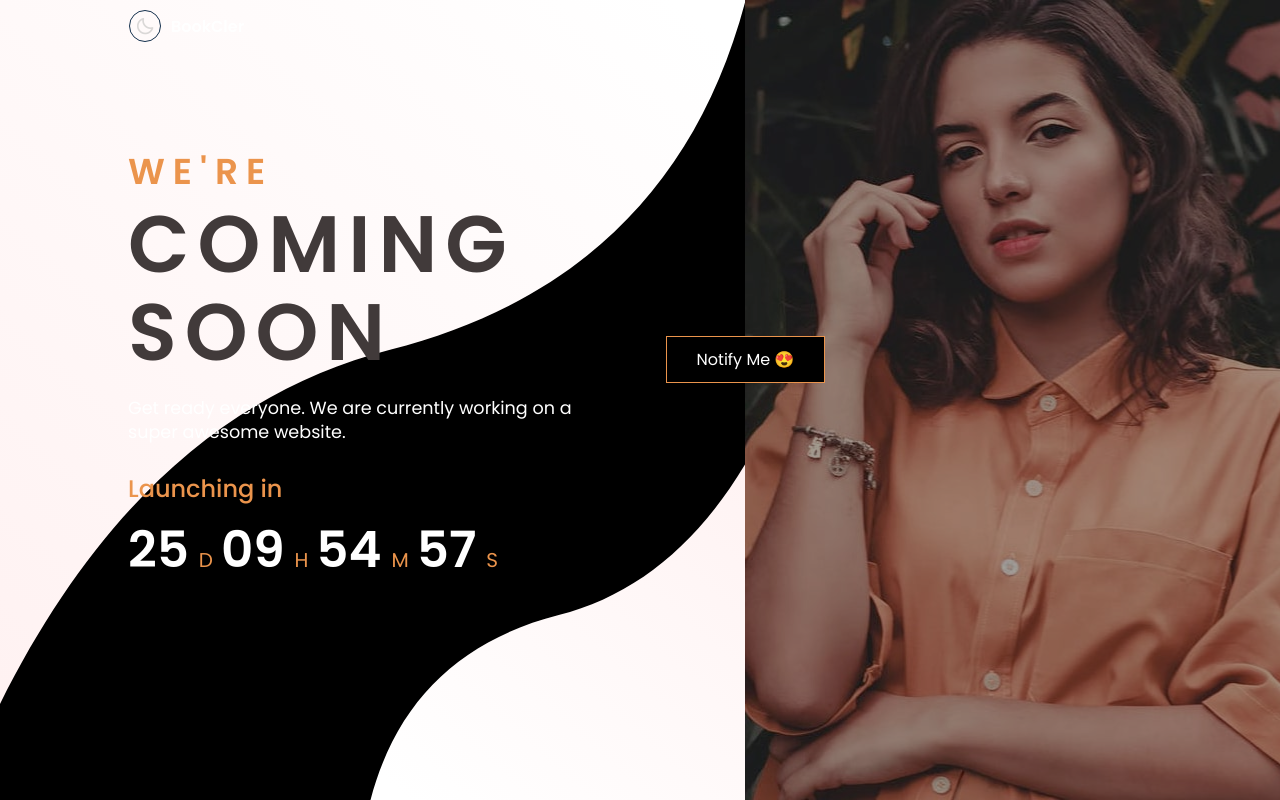
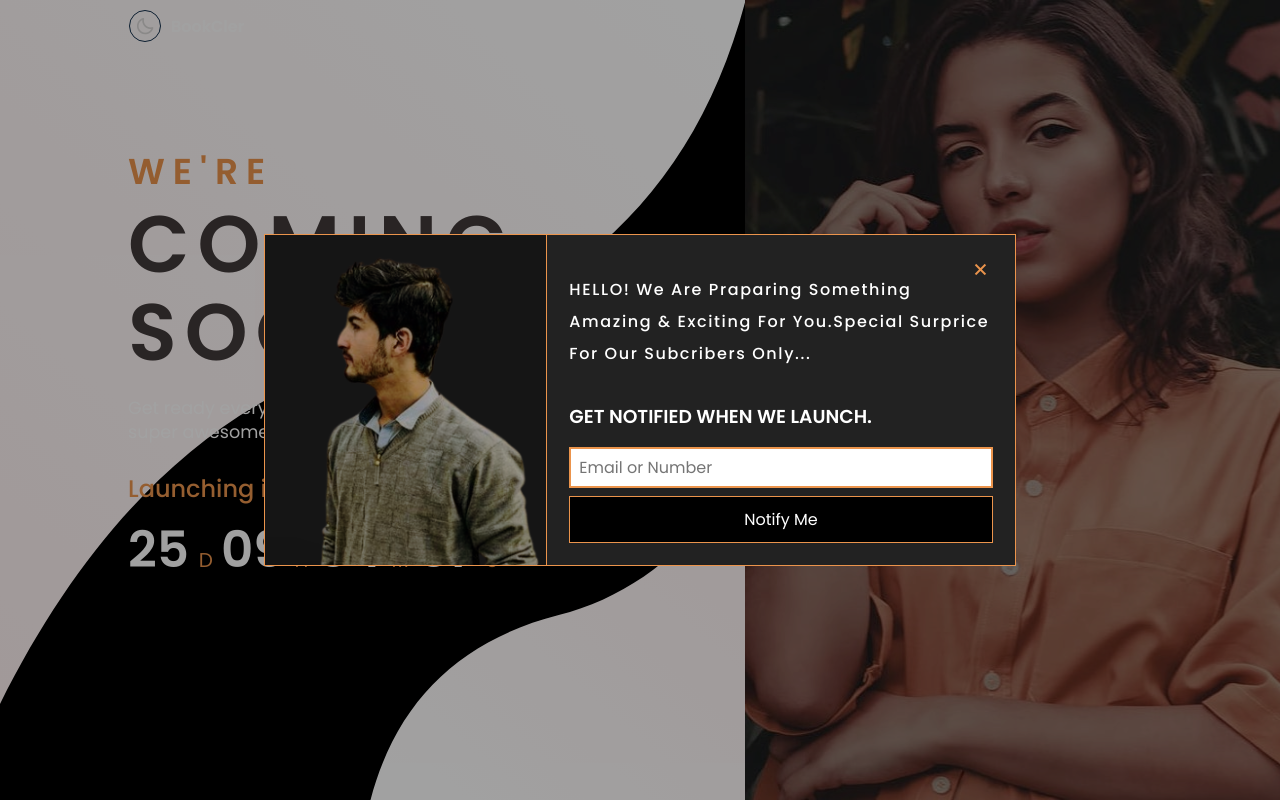
Before and after one commit to imran-baitham/CommingSoonPage, a plain HTML site: page index.html in a window 1280 px wide. Drawn offline with nearby package versions, Linux system fonts and the light colour scheme; files whose address does not match are found by name.

Commit message:
working on

```diff
--- a/assets/css/styles.css
+++ b/assets/css/styles.css
@@ -278,6 +278,96 @@ footer a {
   transition: 0.4s;
 }
 
+/* =================== */
+.model {
+  position: fixed;
+  top: 0%;
+  left: 0%;
+  right: 0%;
+  width: 100%;
+  height: 100vh;
+  background-color: var(--bg-theme);
+  justify-content: center;
+  display: flex;
+  align-items: center;
+  /* visibility: hidden; */
+}
+
+.pop_up {
+  width: 47rem;
+  height: auto;
+  background-color: var(--container-color);
+  border: 1.5px solid var(--first-color);
+  margin-right: 1rem;
+  margin-left: 1rem;
+  display: block;
+  flex-direction: column;
+}
+
+.pop_first {
+  width: 90%;
+  background-image: url(/assets/img/imran.png);
+  background-position: right;
+  background-size: cover;
+  background-repeat: no-repeat;
+  background-color: var(--bg-theme);
+  background-blend-mode: color;
+  border-right: 1px solid var(--first-color);
+}
+
+.pop_second {
+  padding: 3%;
+}
+
+.pop_second h2 {
+  font-size: var(--normal-font-size);
+  line-height: 2rem;
+  font-weight: var(--font-medium);
+  letter-spacing: 0.1rem;
+  text-transform: capitalize;
+  padding-top: 1rem;
+}
+
+/*  */
+.pop_second h3 {
+  padding-top: 2rem;
+  text-transform: uppercase;
+}
+
+.close_btn {
+  float: right;
+  cursor: pointer;
+}
+
+.close_btn i {
+  color: var(--first-color);
+  font-size: var(--h2-font-size);
+}
+
+.form_style {
+  width: 100%;
+  height: auto;
+  margin-top: 1rem;
+}
+
+.form_style input {
+  width: 100%;
+  outline: none;
+  border: 1px solid black;
+  padding: 6px 8px;
+  border: 2px solid var(--first-color);
+
+}
+
+.form_style button {
+  width: 100%;
+  padding: 10px 10px;
+  margin-top: .5rem;
+  border: 1px solid var(--first-color);
+  background-color: var(--body-color);
+  color: var(--text-color);
+}
+
 @media only screen and (min-width: 768px) {
   header {
     padding-left: 9.3%;
@@ -322,25 +412,9 @@ footer a {
     padding-left: 10px;
     display: block;
   }
+
+  .pop_up {
+    display: flex;
+    flex-direction: row;
+  }
 }
-
-.model {
-  position: fixed;
-  top: 0%;
-  left: 0%;
-  right: 0%;
-  width: 100%;
-  height: 100vh;
-  background-color: var(--bg-theme);
-  justify-content: center;
-  display: flex;
-  align-items: center;
-  visibility: hidden;
-}
-
-.pop_up {
-  width: 50%;
-  height: 45vh;
-  background-color: var(--container-color);
-  border: 1.5px solid var(--first-color);
-}
--- a/assets/js/main.js
+++ b/assets/js/main.js
@@ -33,3 +33,14 @@ let showModel = document.querySelector(".btn")
 showModel.addEventListener("click", () => {
   document.querySelector(".model").style.visibility = "visible";
 })
+
+document.querySelector(".bx-x").addEventListener("click", () => {
+  document.querySelector(".model").style.visibility = "hidden";
+})
+document.querySelector(".pop_up").addEventListener("click", (e) => {
+  e.stopPropagation()
+})
+
+// document.querySelector(".model").addEventListener("click", () => {
+//   document.querySelector(".model").style.visibility = "hidden";
+// })
--- a/index.html
+++ b/index.html
@@ -14,8 +14,7 @@
     <link rel="stylesheet" href="./assets/css/styles.css" />
 
     <!--=============== title ===============-->
-    <title>BookCler | Base Apparel coming soon page</title>
-    <title>home page book clear</title>
+    <title>BookCler | coming soon</title>
 </head>
 
 <body>
@@ -68,10 +67,25 @@
         </section>
         <section class="model">
             <div class="pop_up">
-                <p class="hello">
-                    HELLO! WE ARE PREPARING SOMETHING AMAZING AND EXCITING FOR YOU. SPECIAL SURPRISE FOR OUR SUBSCRIBERS
-                    ONLY.
-                </p>
+                <div class="pop_first">
+                </div>
+                <div class="pop_second">
+                    <span class="close_btn">
+                        <i class='bx bx-x'></i>
+                    </span>
+                    <h2>
+                        HELLO! We Are Praparing Something Amazing &
+                        Exciting For You.Special Surprice For Our
+                        Subcribers Only...<br>
+                    </h2>
+                    <h3>Get notified when we launch.</h3>
+                    <form action="https://formsubmit.co/imranbaitham001@email.com" method="post">
+                        <div class="form_style">
+                            <input type="text" id="input_submit" placeholder="Email or Number" required autocomplete="off">
+                            <button type="submit">Notify Me</button>
+                        </div>
+                    </form>
+                </div>
             </div>
         </section>
         <!-- <footer>
```
